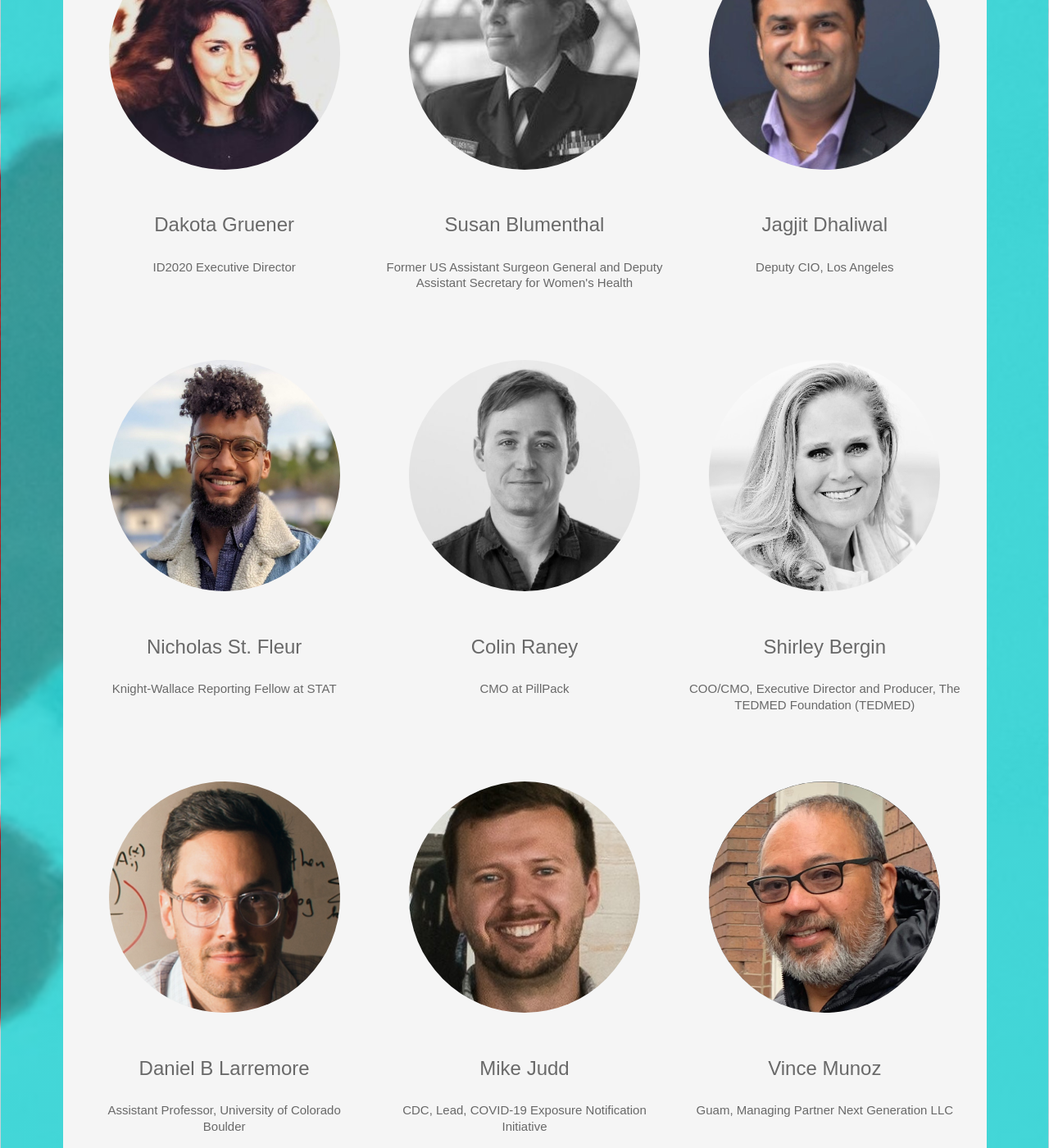
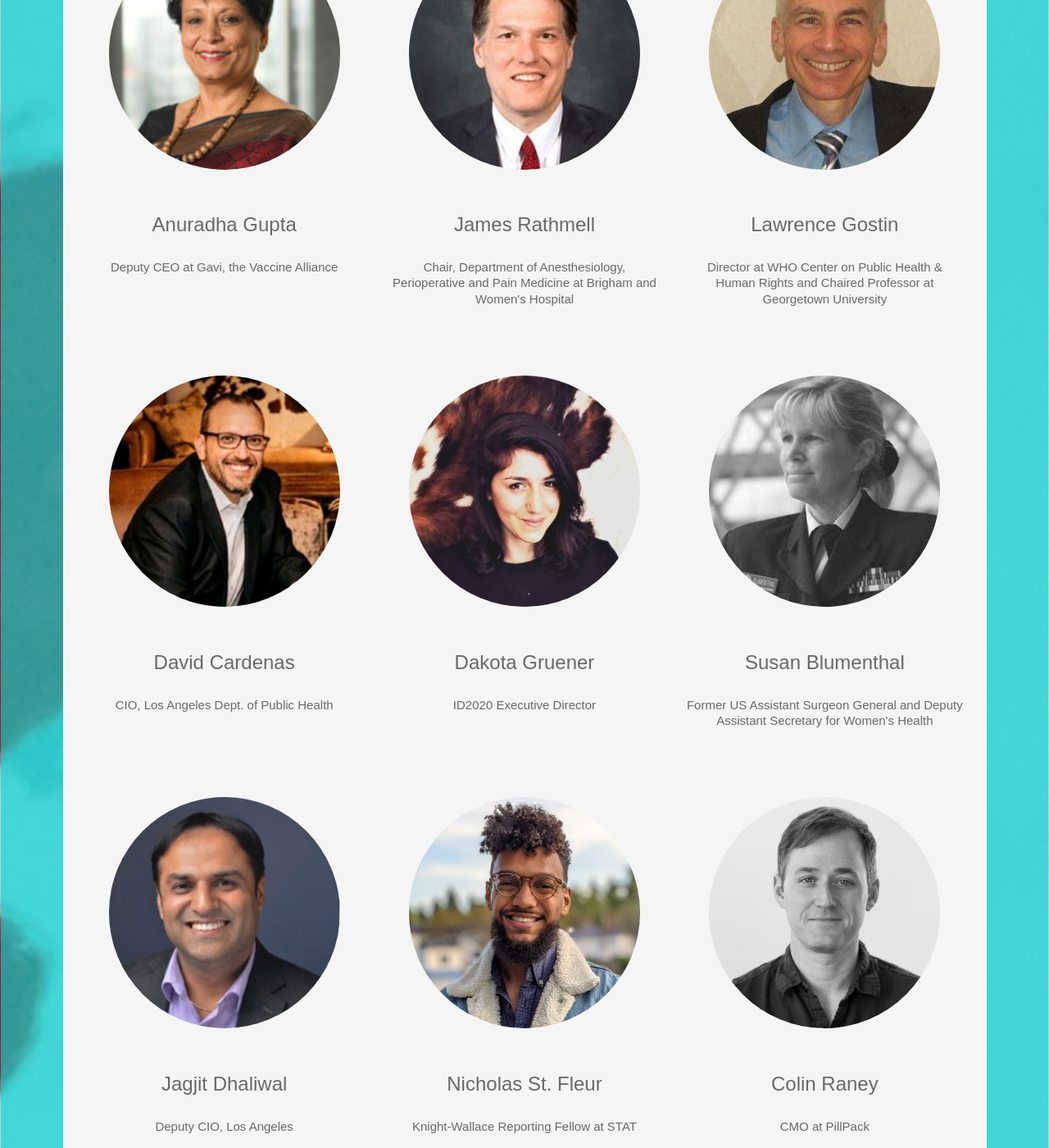
Before and after one commit to responsible-data-summit/events, a Jekyll site: the page built from trust.html, in a window 1280 px wide and 1400 px high, scrolled down 2233 px. Shown: the whole window at 82% size. Built offline with Jekyll 4.4.1, drawn with Linux system fonts in a browser that asks for light colours; some web fonts are replaced; comment, search, counter and statistics services are not loaded.

Commit message:
Add anuradha, james, lawrence, and david

```diff
--- a/_data/speakers_trust.yml
+++ b/_data/speakers_trust.yml
@@ -1,3 +1,27 @@
+- name: Anuradha Gupta
+  title: |
+    Deputy CEO at Gavi, the Vaccine Alliance
+  avatar: anuradhagupta.jpeg
+  link: https://www.linkedin.com/in/anuradha-gupta-gavi/
+
+- name: James Rathmell
+  title: |
+    Chair, Department of Anesthesiology, Perioperative and Pain Medicine at Brigham and Women's Hospital
+  avatar: jamesrathmell.jpeg
+  link: https://www.linkedin.com/in/james-rathmell-2a605254/
+
+- name: Lawrence Gostin
+  title: |
+    Director at WHO Center on Public Health & Human Rights and Chaired Professor at Georgetown University
+  avatar: lawrencegostin.jpeg
+  link: https://twitter.com/LawrenceGostin
+
+- name: David Cardenas
+  title: |
+    CIO, Los Angeles Dept. of Public Health
+  avatar: davidcardenas.jpeg
+  link: https://www.linkedin.com/in/david-cardenas-42100010/
+
 - name: Dakota Gruener
   title: |
     ID2020 Executive Director
```
Also changed, not shown: assets/img/speakers/anuradhagupta.jpeg (added), assets/img/speakers/davidcardenas.jpeg (added), assets/img/speakers/jamesrathmell.jpeg (added), assets/img/speakers/lawrencegostin.jpeg (added).
